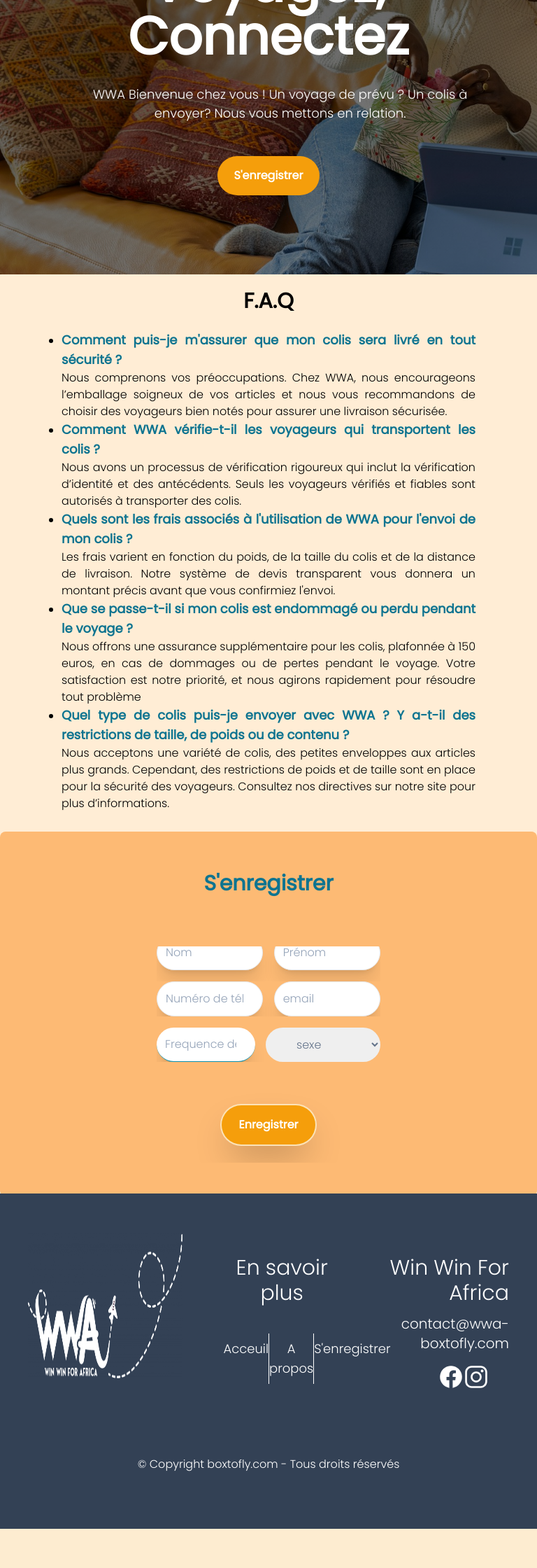
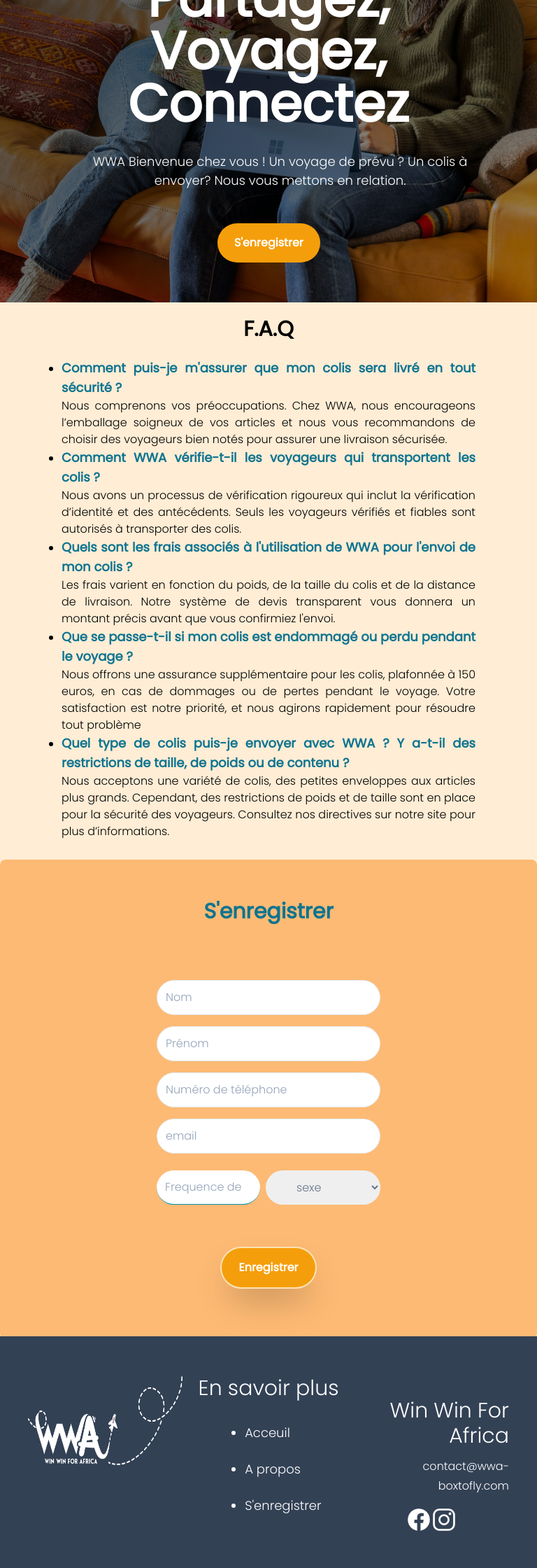
Before and after one commit to ElkLeroi/wwa-vitrine, a Django app: a page that uses client/templates/client/index.html in a window 768 px wide. Shown: the part 400-2640 px from the top of the page at 70% size. Before the commit the page ends 2584 px from the top, so only its background shows below. Run offline with Django 5.2, Linux system fonts and the light colour scheme; some libraries are stand-ins or nearby versions.

Commit message:
ok for test 2

```diff
--- a/client/static/client/assets/css/style.css
+++ b/client/static/client/assets/css/style.css
@@ -71,7 +71,7 @@ input:focus, select:focus
 
 .footer-center
 {
-    margin-left: 5vw;
+    margin-left: 0vw;
 }
 
 .middle
@@ -129,8 +129,8 @@ footer img
 
 .Copyright
 {
-    padding-top: 10vh;
-    padding-bottom: 10vh;
+    padding-top: 0vh;
+    padding-bottom: 5vh;
 }
 
 .formTitle
@@ -148,19 +148,9 @@ footer img
     border: 2px solid rgba(255, 255, 255,  0.7);
 }
 
-.footerList > li:first-child
+.footerList > li:first-child, .footerList > li:last-child
 {
-    text-align: left;
-}
-
-.footerList > li:last-child
-{
-    text-align: right;
-}
-
-form div
-{
-    overflow-x: hidden;
+    text-align: center;
 }
 
 @media screen and (max-width: 700px)
@@ -198,7 +188,7 @@ form div
     {
         font-size: 40px;
         text-align: left;
-        padding-top: 10vh;
+        padding-top: 15vh;
         z-index: 4;
     }
 
@@ -322,6 +312,101 @@ form div
         padding-bottom: 8vh;
         padding-top: 5vh;
     }
+
+    form div
+    {
+        overflow-x: hidden;
+    }
 }
 
-/* by ELk */
+@media screen and (max-width: 1024px) and (min-width: 701px)
+{
+    .twoo-first, .twoo-second
+    {
+        display: flex;
+        flex-direction: column;
+    }
+
+    .twoo-first > input, .twoo-second > input
+    {
+        margin: 1vh 0vw;
+    }
+
+    .twoo > input:first-child
+    {
+        margin-right: 0vw;
+        flex: 50%;
+    }
+
+    .twoo > input:last-child
+    {
+        margin-left: 0vw;
+        flex: 50%;
+    }
+
+    .footerList
+    {
+        flex-direction: column;
+        text-align: left;
+        width: 50vw;
+        margin-left: 10vw;
+        margin-top: 2vh;
+        /* bg-self */
+    }
+
+    .middle
+    {
+        border: none;
+    }
+
+    .footerList > li
+    {
+        margin-top: 1vh;
+        list-style-type: disc;
+    }
+
+    .footerList > li:first-child
+    {
+        text-align: left;
+    }
+
+    .footerList > li:last-child
+    {
+        text-align: left;
+    }
+
+    .bg-self
+    {
+        font-size: 12px;
+    }
+
+    .fontSize12
+    {
+        font-size: 16px;
+    }
+
+    .ll
+    {
+        margin-left: 0vw;
+    }
+
+    .Copyright
+    {
+        padding-bottom: 8vh;
+        padding-top: 5vh;
+    }
+
+    .sticky
+    {
+        background-size: cover;
+        background-position: center;
+        height: 95vh;
+    }
+
+    .sticky > h1
+    {
+        margin-top: 12vh;
+    }
+}
+
+/* text-align */
--- a/client/static/client/assets/js/home.js
+++ b/client/static/client/assets/js/home.js
@@ -10,7 +10,7 @@ function isValidEmail(email) {
 }
 
 function isValidAlphabetInput(input) {
-    const alphabetRegex = /^[a-zA-Z]{2,}$/;
+    const alphabetRegex = /^(?:[a-zA-Z\s-]\s*){2,}$/
     return alphabetRegex.test(input);
 }
 
@@ -41,73 +41,73 @@ document.getElementById('prospec-form').addEventListener('submit', function(even
     check_First_Name()
     function check_First_Name() {
         if (isValidAlphabetInput(prenom)) {
-            console.log('Ce prénom est valide:', prenom);
+            // console.log('Ce prénom est valide:', prenom);
             // go check names
             chec_Last_Name();
         } else {
-            console.log('prénom non valid:', prenom);
+            // console.log('prénom non valid:', prenom);
             error.innerHTML = "Ce prénom n'est pas valid"
         }
     }
 
     function chec_Last_Name() {
         if (isValidAlphabetInput(nom)) {
-            console.log('Ce nom est valide:', nom);
+            // console.log('Ce nom est valide:', nom);
             // go check names
             if (email === '') {
                 // No data provided in the phone number field
-                console.log("No data provided in the email field");
+                // console.log("No data provided in the email field");
                 check_Phone();
             } else {
                 // Data is provided in the phone number field
-                console.log("Data provided in the email field:", tel);
+                // console.log("Data provided in the email field:", tel);
                 checkEmail();
             }
 
         } else {
-            console.log('Invalid nom:', nom);
+            // console.log('Invalid nom:', nom);
             error.innerHTML = "Ce nom n'est pas valid"
         }
     }
 
     function checkEmail() {
         if (isValidEmail(email)) {
-            console.log('Email is valid:', email);
+            // console.log('Email is valid:', email);
             // go check phone number
             if (tel === '') {
                 // No data provided in the phone number field
-                console.log("No data provided in the phone number field");
+                // console.log("No data provided in the phone number field");
                 check_Frequency();
             } else {
                 // Data is provided in the phone number field
-                console.log("Data provided in the phone number field:", tel);
+                // console.log("Data provided in the phone number field:", tel);
                 check_Phone();
             }
         } else {
-            console.log('Invalid email:', email);
+            // console.log('Invalid email:', email);
             error.innerHTML = "Adresse mail invalid"
         }
     }
 
     function check_Phone() {
         if (isValidNumericInput(tel)) {
-            console.log('Numéro valid:', tel);
+            // console.log('Numéro valid:', tel);
             // go check phone number
             check_Frequency();
         } else {
-            console.log('Numéro invalid:', tel);
+            // console.log('Numéro invalid:', tel);
             error.innerHTML = "Numéro de téléphone invalid"
         }
     }
 
     function check_Frequency() {
         if (isValidFrequencyInput(frequency)) {
-            console.log('Fréquence valide:', frequency);
+            // console.log('Fréquence valide:', frequency);
             // go check phone number
             // this.submit(); numericRegex
             document.getElementById('prospec-form').submit();
         } else {
-            console.log('Fréquence invalide:', frequency);
+            // console.log('Fréquence invalide:', frequency);
             error.innerHTML = "Adresse mail invalid"
         }
     }
--- a/client/templates/client/index.html
+++ b/client/templates/client/index.html
@@ -75,7 +75,7 @@
                 </p>
                 <span>
                     <a class="btn-1 " href="#form">
-                        <button class="mt-12 mb-24 rounded-full px-6 py-4 font-bold text-white bg-amber-500 hover:bg-cyan-600 hover:scale-105">S'enregistrer</button>
+                        <button class="mt-12 mb-24 rounded-full px-6 py-4 font-bold text-white bg-amber-500 hover:bg-cyan-600 hover:scale-105" data-aos="zoom-in">S'enregistrer</button>
                     </a>
                 </span>
             </div>
@@ -123,17 +123,17 @@
             <form action="prospect" method="post" class="sm:px-48 mt-8 mb-3" id="prospec-form">
                 {% csrf_token %}
                 <div class="flex twoo twoo-first">
-                    <input class="hover:scale-105 shadow-xl -mt-4 w-full placeholder-slate-400 border border-b border-solid p-3 rounded-full mb-4" type="text" id="nom" name="nom" placeholder="Nom" data-aos="fade-right" required>
-                    <input class="hover:scale-105 shadow-xl -mt-4 w-full placeholder-slate-400 border border-b border-solid p-3 rounded-full mb-4" type="text" id="prenom" name="prenom" placeholder="Prénom" data-aos="fade-left" required>
+                    <input class="hover:scale-105 -mt-4 w-full placeholder-slate-400 border border-b border-solid p-3 rounded-full mb-4" type="text" id="nom" name="nom" placeholder="Nom" data-aos="fade-right" required>
+                    <input class="hover:scale-105 -mt-4 w-full placeholder-slate-400 border border-b border-solid p-3 rounded-full mb-4" type="text" id="prenom" name="prenom" placeholder="Prénom" data-aos="fade-left" required>
                 </div>
 
                 <!-- <div class=""> flex-col items-center lg:flex-wrap gap-4-->
-                <div class="flex  twoo twoo-second" data-aos="fade-left">
-                    <input class="hover:scale-105 shadow-xl w-full placeholder-slate-400 border border-b border-solid p-3 rounded-full" type="number" id="phone_number" name="tel" placeholder="Numéro de téléphone" data-aos="fade-right">
-                    <input class="hover:scale-105 shadow-xl w-full placeholder-slate-400 border border-b border-solid p-3 rounded-full" type="email" id="email" name="email" placeholder="email" data-aos="fade-left">
+                <div class="flex  twoo twoo-second">
+                    <input class="hover:scale-105 w-full placeholder-slate-400 border border-b border-solid p-3 rounded-full" type="number" id="phone_number" name="tel" placeholder="Numéro de téléphone" data-aos="fade-right">
+                    <input class="hover:scale-105 w-full placeholder-slate-400 border border-b border-solid p-3 rounded-full" type="email" id="email" name="email" placeholder="email" data-aos="fade-left">
                 </div>
-                <div class="twoo twoo-last" data-aos="fade-right">
-                    <input class="hover:scale-105 shadow-xl mt-4 w-full placeholder-slate-400 border-b border-cyan-600 border-solid p-3 rounded-full" name="frequence" id="frequency"  rows="2" placeholder="Frequence de voyage" type="number" data-aos="fade-right">
+                <div class="twoo twoo-last">
+                    <input class="hover:scale-105 mt-4 w-full placeholder-slate-400 border-b border-cyan-600 border-solid p-3 rounded-full" name="frequence" id="frequency"  rows="2" placeholder="Frequence de voyage" type="number" data-aos="fade-right">
                     <!-- <div class="text-center"> -->
                     <select name="sexe" id="sexe" class="text-slate-500 mt-4 p-3 px-10 rounded-full" data-aos="fade-left" required>
                         <option value="" disabled selected >sexe</option>
@@ -162,9 +162,9 @@
         <div class="bg-self md:grid md:grid-cols-3 gap-3 p-10">
 
             <!-- logo image on footer -->
-            <a href="#acceuil" id="footer"><img class="md:h-52" src="{% static 'client/assets/img/logo-winwinforafrica-blanc-1024x439.png' %}" alt="logo_in_footer"></a>
+            <a href="#acceuil" id="footer"><img class="md:h-32" src="{% static 'client/assets/img/logo-winwinforafrica-blanc-1024x439.png' %}" alt="logo_in_footer"></a>
 
-            <div class="mt-12 footer-center">
+            <div class="mt-4 footer-center">
                 <h2 class="font-bold text-3xl text-center mb-3"><a href="#acceuil">En savoir plus</a></h2>
                 <!-- another form of navbar -->
                 <ul class="text-xl footerList">
```
Also changed, not shown: db.sqlite3.
